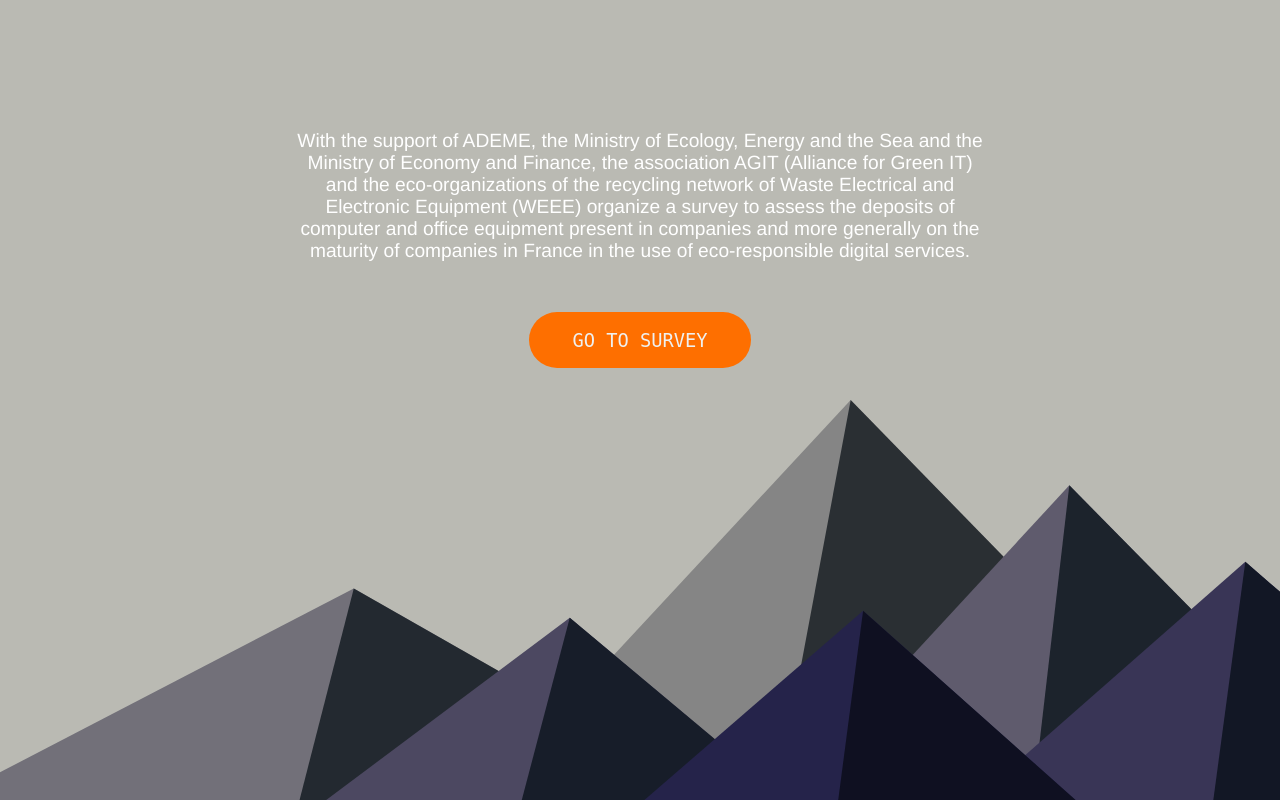
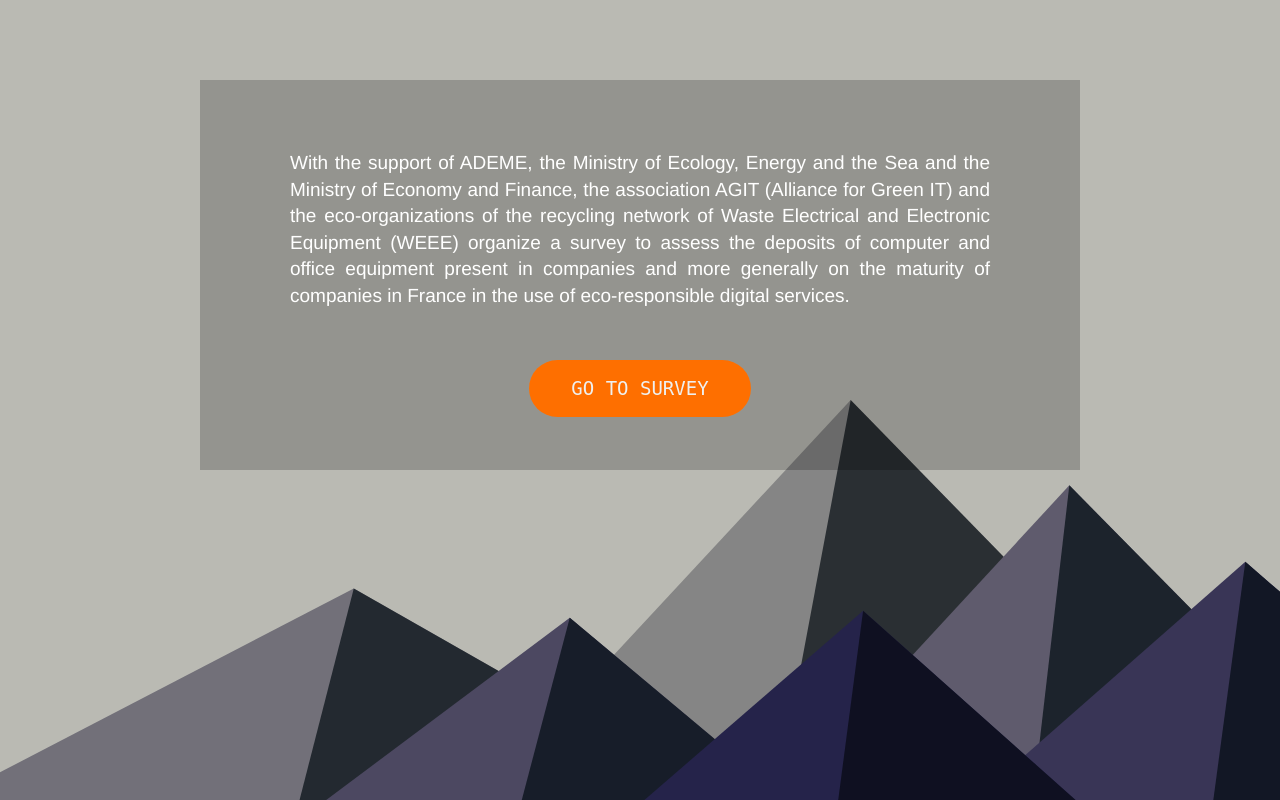
Before and after one commit to anphx/netofol, a Flask app: page / in a window 1280 px wide. Run offline with Flask 2, Linux system fonts and the light colour scheme; some libraries are stand-ins or nearby versions.

Commit message:
landing background added

```diff
--- a/backend/templates/index.html
+++ b/backend/templates/index.html
@@ -51,32 +51,31 @@ background-size: cover;
 overflow-y: hidden;
 }
 .initial-body{
+	background: rgba(0,0,0,0.2);
+    text-align: justify;
     color: white;
     margin: 0 auto;
-	max-height: 430px;
+    max-height: 270px;
+    line-height: 1.4;
     max-width: 700px;
-	font-size: larger;
+    font-size: 19px;
     height: 430px;
-	text-align: center;
     margin-top: 80px;
     margin-bottom: 40px;
-	padding: 50px 90px 50px 90px;
-	text-align: center;
+    padding: 70px 90px 50px 90px;
     font-family: "Helvetica Neue",Helvetica,Arial,sans-serif;
-
-
-}
+}
+
 #goto-survey-btn{
-	 margin-top:60px;
+	 margin-top: 60px;
     color: #EFF0EF;
     background: #FE6F00;
     cursor: pointer;
     border-radius: 50px;
     width: 222px;
-		font-size: x-large;
+    font-size: inherit;
     font-family: monospace;
     text-transform: uppercase;
-		font-size: larger;
     border: none;
     display: block;
     margin: 50px auto;
```
Lines whose indentation alone changed are shown as unchanged.
